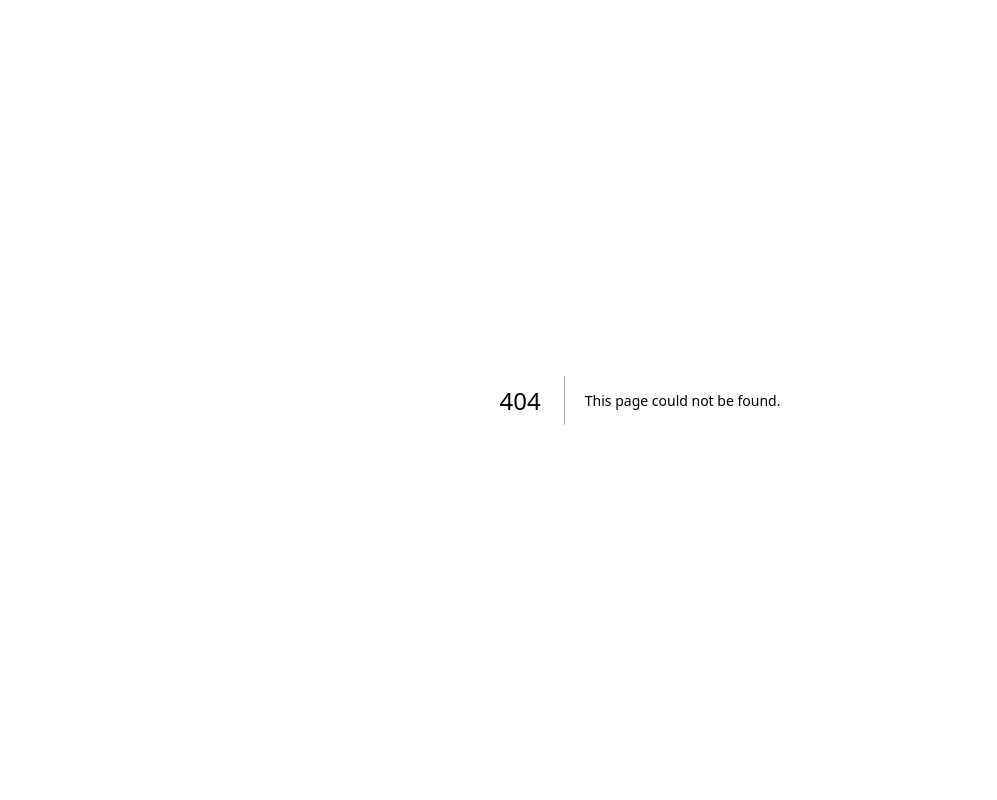
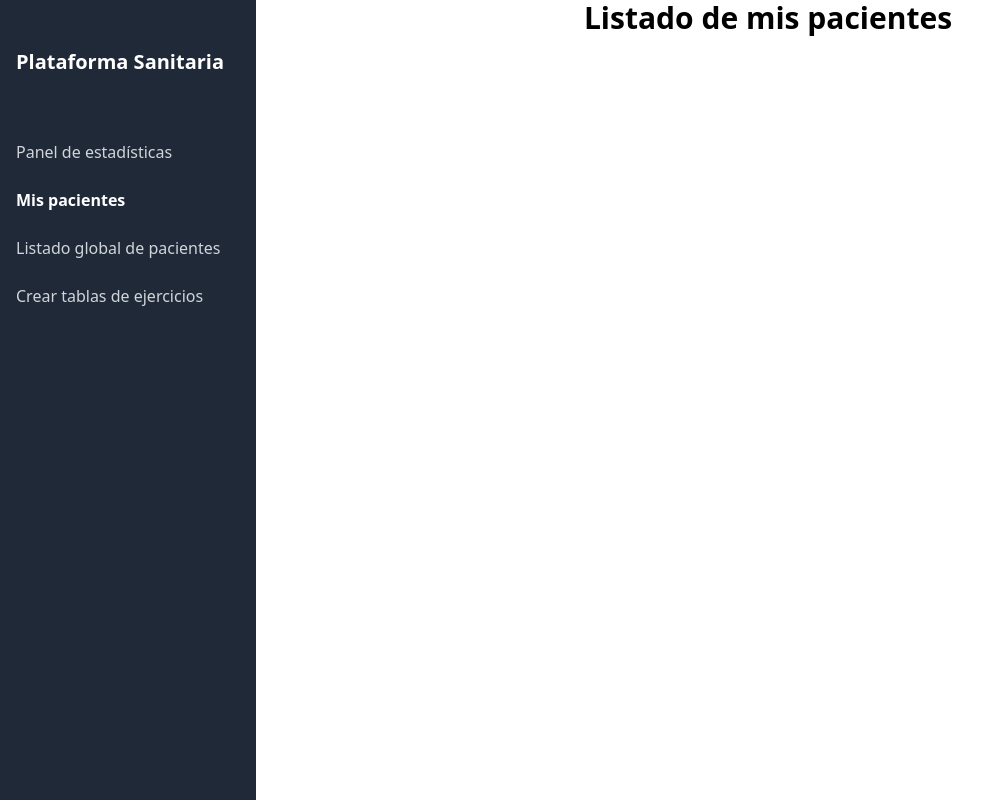
Before and after one commit to JuanRomo-dev/TFG_APP, a Next.js app in the folder tfg/: page /lista_pacientes in a window 1280 px wide. Before the commit this address had no page. Shown: the whole page, without its empty margins (0-997 px from the left). Built offline with nearby package versions, Linux system fonts and the light colour scheme.

Commit message:
Listar usuarios y rutas medico

```diff
--- /dev/null
+++ b/tfg/src/pages/api/mongodb/leer_pacientes.ts
@@ -0,0 +1,25 @@
+import { MongoClient } from 'mongodb';
+import type { NextApiRequest, NextApiResponse } from 'next';
+
+const MONGO_URI = process.env.MONGODB_URI as string;
+const DATABASE_NAME = process.env.DATABASE_NAME as string;
+
+export default async function handler(req: NextApiRequest, res: NextApiResponse) {
+    if (req.method === 'GET') {
+        try {
+            const client = new MongoClient(MONGO_URI);
+            await client.connect();
+            const db = client.db(DATABASE_NAME);
+
+            const pacientes = await db.collection('Paciente').find().toArray();
+            console.log('Pacientes:', pacientes);
+            await client.close();
+            res.status(200).json(pacientes);
+        } catch (error) {
+            console.error('Error al obtener el listado de pacientes', error);
+            res.status(500).json({ error: 'Error al obtener el listado de pacientes' });
+        }
+    } else {
+        res.status(405).json({ error: 'Método no permitido.' });
+    }
+}
--- /dev/null
+++ b/tfg/src/pages/crear_tablas.tsx
@@ -0,0 +1,20 @@
+import React from 'react';
+import { useRouter } from 'next/router';
+import Sidebar from './api/react_components/sidebar_medico';
+
+const Lista_Global = () => {
+  const router = useRouter();
+
+  return (
+    <div className="flex flex-row">
+      <Sidebar />
+      <div className="flex flex-col w-full">
+        <h1 className="text-black text-3xl font-bold mb-6 text-center">
+          Tablas de ejercicios
+        </h1>
+      </div>
+    </div>
+  );
+};
+
+export default Lista_Global;
--- /dev/null
+++ b/tfg/src/pages/global_pacientes.tsx
@@ -0,0 +1,48 @@
+import React, { useEffect } from 'react';
+import { useRouter } from 'next/router';
+import Sidebar from './api/react_components/sidebar_medico';
+
+const Lista_Global = () => {
+  const router = useRouter();
+  const [pacientes, setPacientes] = React.useState([]);
+
+  useEffect(() => {
+    const fetchData = async () => {
+      try {
+        const response = await fetch('/api/mongodb/leer_pacientes');
+        const data = await response.json();
+        console.log('Datos de pacientes:', data);
+      } catch (error) {
+        console.error('Error al obtener el listado de pacientes', error);
+      }
+    };
+    fetchData();
+  }, []);
+
+  return (
+    <div className="flex flex-row">
+      <Sidebar />
+      <div className="flex flex-col w-full">
+        <h1 className="text-black text-3xl font-bold mb-6 text-center">
+          Listado global de pacientes
+        </h1>
+        <ul>
+          {pacientes.map((paciente, index) => (
+            <li key={index}>
+              <div>
+                <h2>{`${paciente.user.firstName} ${paciente.user.lastName}`}</h2>
+                <p>Email: {paciente.user.email}</p>
+                <img
+                  src={paciente.user.image}
+                  alt={`Imagen de ${paciente.user.firstName}`}
+                />
+              </div>
+            </li>
+          ))}
+        </ul>
+      </div>
+    </div>
+  );
+};
+
+export default Lista_Global;
--- /dev/null
+++ b/tfg/src/pages/lista_pacientes.tsx
@@ -0,0 +1,20 @@
+import React from 'react';
+import { useRouter } from 'next/router';
+import Sidebar from './api/react_components/sidebar_medico';
+
+const Lista_Pacientes = () => {
+  const router = useRouter();
+
+  return (
+    <div className="flex flex-row">
+      <Sidebar />
+      <div className="flex flex-col w-full">
+        <h1 className="text-black text-3xl font-bold mb-6 text-center">
+          Listado de mis pacientes
+        </h1>
+      </div>
+    </div>
+  );
+};
+
+export default Lista_Pacientes;
```
